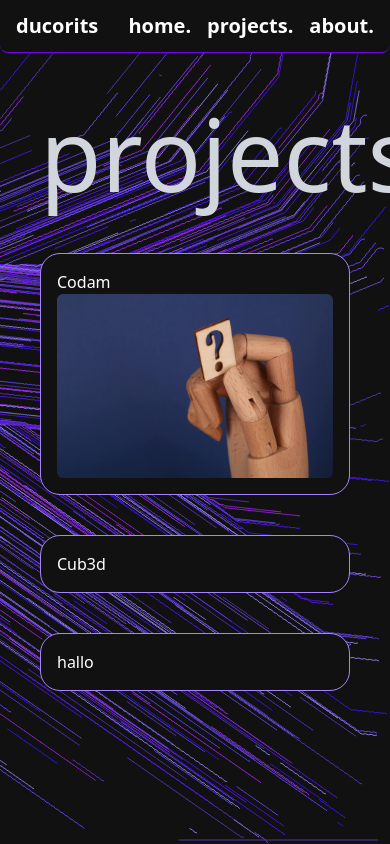
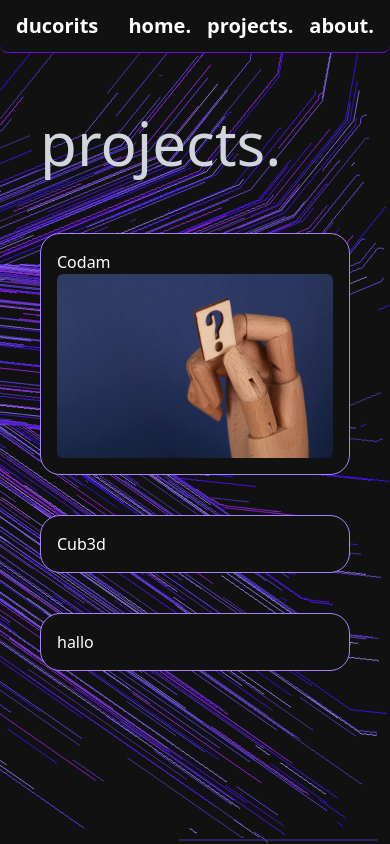
Before and after one commit to Ducorits/PortfolioV1, a SvelteKit app: page /projects in a window 390 px wide. Shown: the top 844 px of the page. Built offline with nearby package versions, Linux system fonts and the light colour scheme.

Commit message:
made it slightly better on mobile

```diff
--- a/src/routes/+page.svelte
+++ b/src/routes/+page.svelte
@@ -13,7 +13,11 @@
     class="flex flex-col xl:flex-row w-full px-10 md:px-0 md:w-2/3 h-full md:justify-between gap-[40px]"
   >
     <div class="w-110 flex">
-      <h1 class="text-gray-300 text-[100px] leading-[120px]">ducorits.</h1>
+      <h1
+        class="text-gray-300 text-[60px] sm:text-[100px] leading-[100px] sm:leading-[120px]"
+      >
+        ducorits.
+      </h1>
     </div>
     <div
       class="bg-[#111111] h-auto border border-violet-700 rounded-[20px] p-6 text-white w-auto"
--- a/src/routes/projects/+page.svelte
+++ b/src/routes/projects/+page.svelte
@@ -13,7 +13,11 @@
     class="flex flex-col xl:flex-row w-full px-10 md:px-0 sm:w-2/3 h-full justify-center sm:justify-between gap-[40px]"
   >
     <div class="w-110 flex">
-      <h1 class="text-gray-300 text-[100px] leading-[120px]">projects.</h1>
+      <h1
+        class="text-gray-300 text-[60px] sm:text-[100px] leading-[100px] sm:leading-[120px]"
+      >
+        projects.
+      </h1>
     </div>
     <div
       class="grid 2xl:grid-cols-2 gap-[40px] md:mt-10 rounded-[20px] w-full md:w-2/3 h-full text-white"
```
